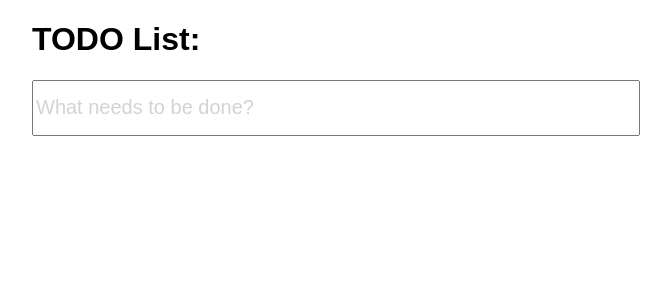
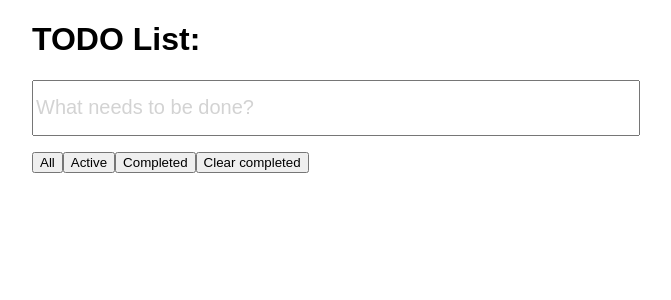
Before and after one commit to diananem/todo-list, a React (Create React App) app: page / in a window 1280 px wide. Shown: the top 300 px of the page, without its empty margins (308-979 px from the left). Built offline with nearby package versions, Linux system fonts and the light colour scheme.

Commit message:
Added new buttons

```diff
--- a/package.json
+++ b/package.json
@@ -4,6 +4,7 @@
   "private": true,
   "dependencies": {
     "react": "^16.4.1",
+    "react-click-outside": "tj/react-click-outside",
     "react-dom": "^16.4.1",
     "react-scripts": "1.1.4"
   },
--- a/src/App.css
+++ b/src/App.css
@@ -21,6 +21,7 @@ ul {
   align-items: center;
   line-height: 3;
   width: 100%;
+  min-height: 90px;
 }
 .list-item:hover .delete-button {
   display: block;
@@ -28,16 +29,16 @@ ul {
 
 .task-text {
   font-size: 30px;
-  /*vertical-align: center; */
   flex: 1;
 }
-.task-editing {
-  font-size: 25px;
+.task-editing,
+.task-editing input {
+  font-size: 30px;
   width: 100%;
 }
 
 .checkbox-item {
-  width: 30px;
+  min-width: 30px;
   height: 30px;
   margin: 0;
 }
@@ -51,3 +52,6 @@ ul {
 .delete-button:hover {
   color: rgb(172, 5, 5);
 }
+.buttons {
+  display: flex;
+}
--- a/src/App.js
+++ b/src/App.js
@@ -1,4 +1,5 @@
 import React, { Component } from "react";
+import ClickOutside from "react-click-outside";
 import "./App.css";
 
 const TASK_KEY = "tasks";
@@ -90,8 +91,36 @@ class App extends Component {
     };
     this.updateStateTasks(stopEdit);
   };
+  toFilterAllTasks = () => {
+    const savedTasks = JSON.parse(localStorage.getItem(TASK_KEY));
+    this.setState({
+      tasks: savedTasks
+    });
+  };
+  toFilterActiveTasks = () => {
+    const savedTasks = JSON.parse(localStorage.getItem(TASK_KEY));
+    const activeTasks = savedTasks.filter(task => !task.done);
+    this.setState({
+      tasks: activeTasks
+    });
+  };
+  toFilterCompletedTasks = () => {
+    const savedTasks = JSON.parse(localStorage.getItem(TASK_KEY));
+    const completedTasks = savedTasks.filter(task => task.done);
+    this.setState({
+      tasks: completedTasks
+    });
+  };
+  toClearCompleted = () => {
+    const savedTasks = JSON.parse(localStorage.getItem(TASK_KEY));
+    const completedTasks = savedTasks.filter(task => !task.done);
+    this.setState({ tasks: completedTasks }, () => {
+      localStorage.setItem(TASK_KEY, JSON.stringify(completedTasks));
+    });
+  };
 
   renderTaskItems() {
+    console.log(this.state.tasks);
     return (
       <div className="todo-list">
         <ul>
@@ -102,16 +131,19 @@ class App extends Component {
                   className="checkbox-item"
                   type="checkbox"
                   id={index}
-                  value={task.done}
-                  onClick={this.toggleStatus(index)}
+                  checked={task.done}
+                  onChange={this.toggleStatus(index)}
                 />
                 {task.edit ? (
-                  <input
+                  <ClickOutside
+                    onClickOutside={this.toStopEditing(index)}
                     className="task-editing"
-                    defaultValue={task.text}
-                    onKeyDown={this.saveEditTask(index)}
-                    onBlur={this.toStopEditing(index)}
-                  />
+                  >
+                    <input
+                      defaultValue={task.text}
+                      onKeyDown={this.saveEditTask(index)}
+                    />
+                  </ClickOutside>
                 ) : (
                   <div
                     className="task-text"
@@ -148,6 +180,12 @@ class App extends Component {
         />
 
         {this.renderTaskItems()}
+
+        <button onClick={this.toFilterAllTasks}> All </button>
+        <button onClick={this.toFilterActiveTasks}> Active </button>
+        <button onClick={this.toFilterCompletedTasks}> Completed </button>
+
+        <button onClick={this.toClearCompleted}> Clear completed </button>
       </div>
     );
   }
```
Also changed, not shown: 1 other file (tests, documents, lock files or other folders).
